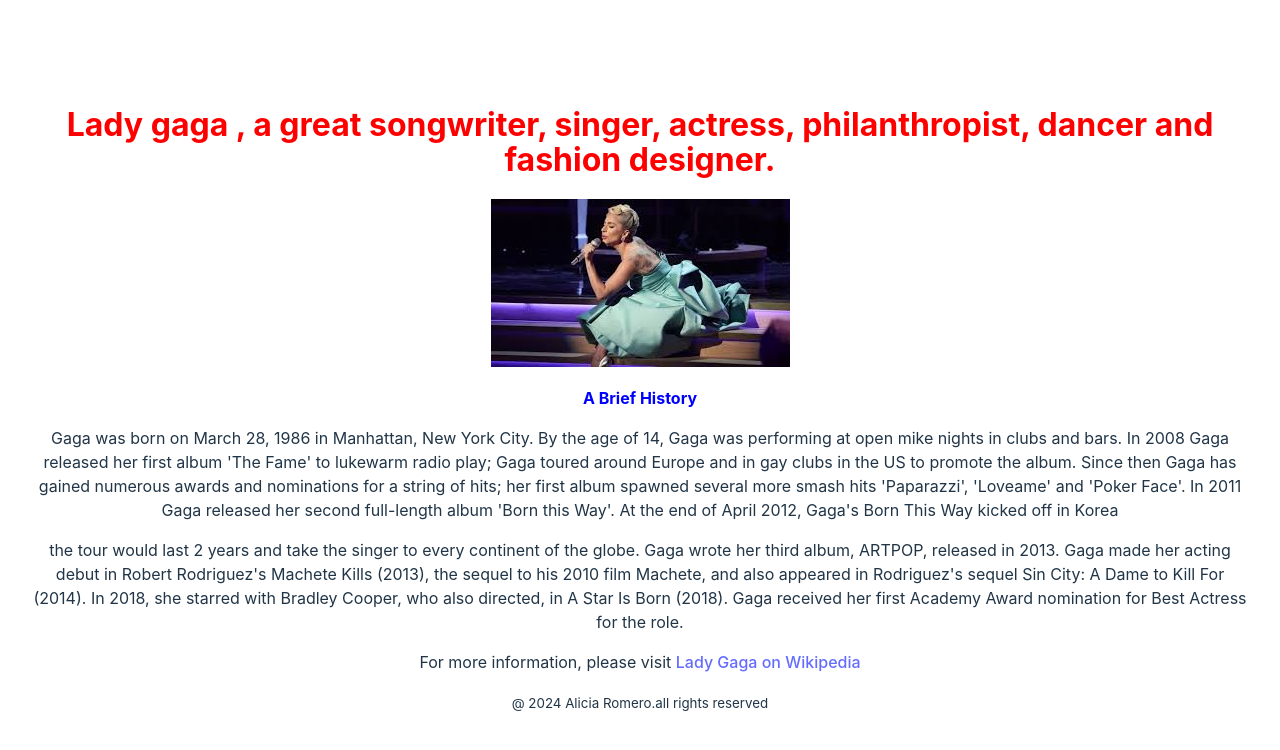
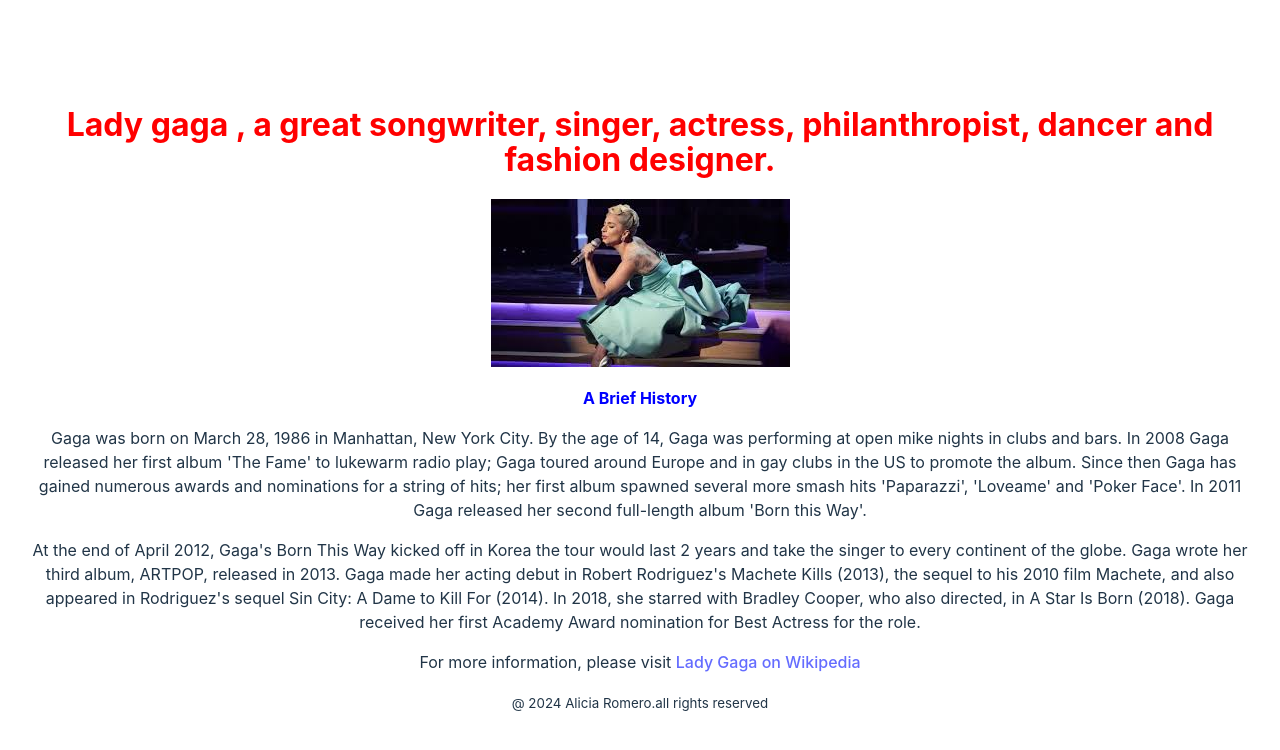
Before and after one commit to Bolao87/my-first-react-app, a React app: page / in a window 1280 px wide. Shown: the top 750 px of the page. Built offline with nearby package versions, Linux system fonts and the light colour scheme; the HTML template or start-up script is replaced by a standard one.

Commit message:
added some words to another para

```diff
--- a/src/App.jsx
+++ b/src/App.jsx
@@ -19,15 +19,15 @@
         In 2008 Gaga released her first album 'The Fame' to lukewarm radio play; Gaga toured around Europe and in gay clubs in the US to promote the album.
         Since then Gaga has gained numerous awards and nominations for a string of hits;
         her first album spawned several more smash hits 'Paparazzi', 'Loveame' and 'Poker Face'.
-        In 2011 Gaga released her second full-length album 'Born this Way'.  At the end of April 2012, Gaga's Born This Way kicked off in Korea
-
+        In 2011 Gaga released her second full-length album 'Born this Way'.
 
       </p>
-      <p>  the tour would last 2 years and take the singer to every continent of the globe. Gaga wrote her third album, ARTPOP, released in 2013.
+      <p>  At the end of April 2012, Gaga's Born This Way kicked off in Korea
+        the tour would last 2 years and take the singer to every continent of the globe. Gaga wrote her third album, ARTPOP, released in 2013.
         Gaga made her acting debut in Robert Rodriguez's Machete Kills (2013), the sequel to his 2010 film Machete, and also appeared in Rodriguez's sequel Sin City: A Dame to Kill For (2014).
         In 2018, she starred with Bradley Cooper, who also directed, in A Star Is Born (2018).
         Gaga received her first Academy Award nomination for Best Actress for the role.
-        </p>
+      </p>
 
       <p>For more information, please visit <a id="tribute-link" href="https://en.wikipedia.org/wiki/Lady_Gaga" target="_blank">Lady Gaga on Wikipedia</a></p>
 
```
